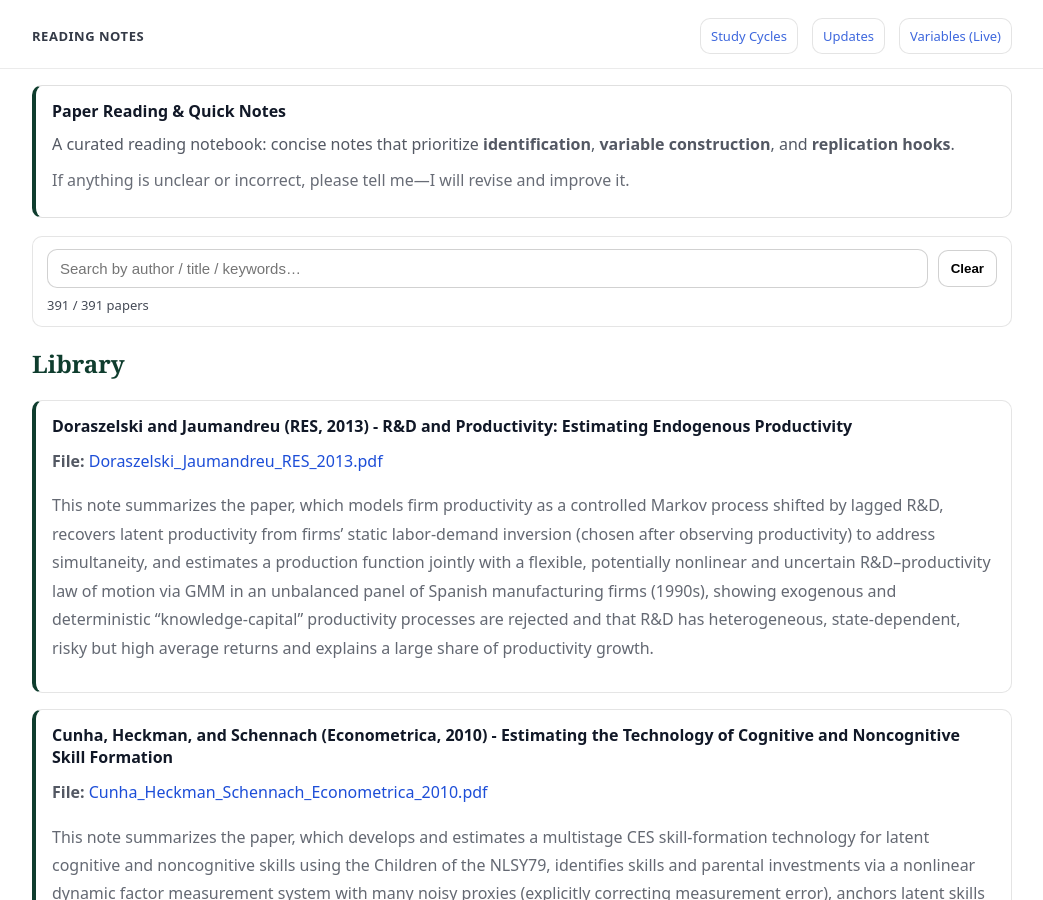
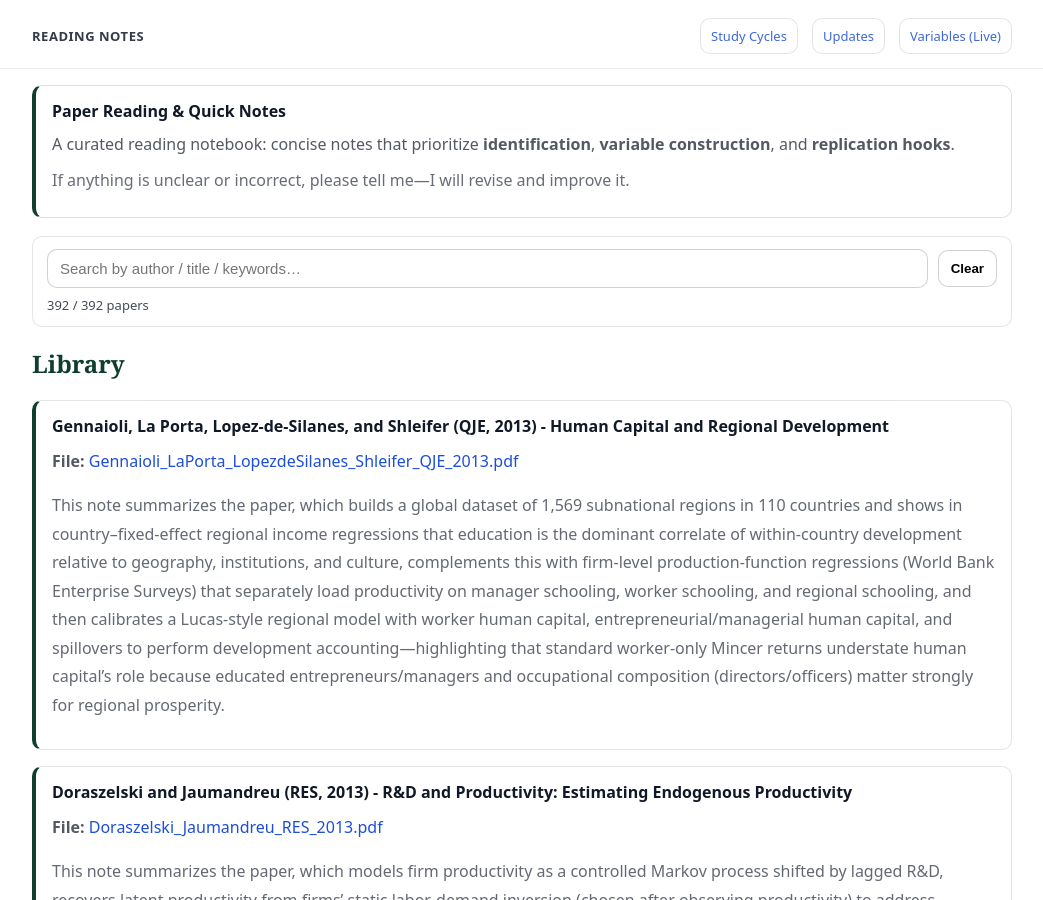
Before and after one commit to yaxinzn/study-archive, a Jekyll site: the page built from reading/index.md, in a window 1280 px wide and 900 px high. Shown: the whole window, without its empty margins (118-1161 px from the left). Built offline with Jekyll 4.4.1, drawn with Linux system fonts in a browser that asks for light colours.

Commit message:
Reading: add/update Gennaioli_LaPorta_LopezdeSilanes_Shleifer_QJE_2013.pdf

```diff
--- a/_data/reading.yml
+++ b/_data/reading.yml
@@ -1,3 +1,7 @@
+- title: "Gennaioli, La Porta, Lopez-de-Silanes, and Shleifer (QJE, 2013) - Human Capital and Regional Development"
+  file: "Gennaioli_LaPorta_LopezdeSilanes_Shleifer_QJE_2013.pdf"
+  desc: "This note summarizes the paper, which builds a global dataset of 1,569 subnational regions in 110 countries and shows in country–fixed-effect regional income regressions that education is the dominant correlate of within-country development relative to geography, institutions, and culture, complements this with firm-level production-function regressions (World Bank Enterprise Surveys) that separately load productivity on manager schooling, worker schooling, and regional schooling, and then calibrates a Lucas-style regional model with worker human capital, entrepreneurial/managerial human capital, and spillovers to perform development accounting—highlighting that standard worker-only Mincer returns understate human capital’s role because educated entrepreneurs/managers and occupational composition (directors/officers) matter strongly for regional prosperity."
+
 - title: "Doraszelski and Jaumandreu (RES, 2013) - R&D and Productivity: Estimating Endogenous Productivity"
   file: "Doraszelski_Jaumandreu_RES_2013.pdf"
   desc: "This note summarizes the paper, which models firm productivity as a controlled Markov process shifted by lagged R&D, recovers latent productivity from firms’ static labor-demand inversion (chosen after observing productivity) to address simultaneity, and estimates a production function jointly with a flexible, potentially nonlinear and uncertain R&D–productivity law of motion via GMM in an unbalanced panel of Spanish manufacturing firms (1990s), showing exogenous and deterministic “knowledge-capital” productivity processes are rejected and that R&D has heterogeneous, state-dependent, risky but high average returns and explains a large share of productivity growth."
```
Also changed, not shown: 1 other file.
